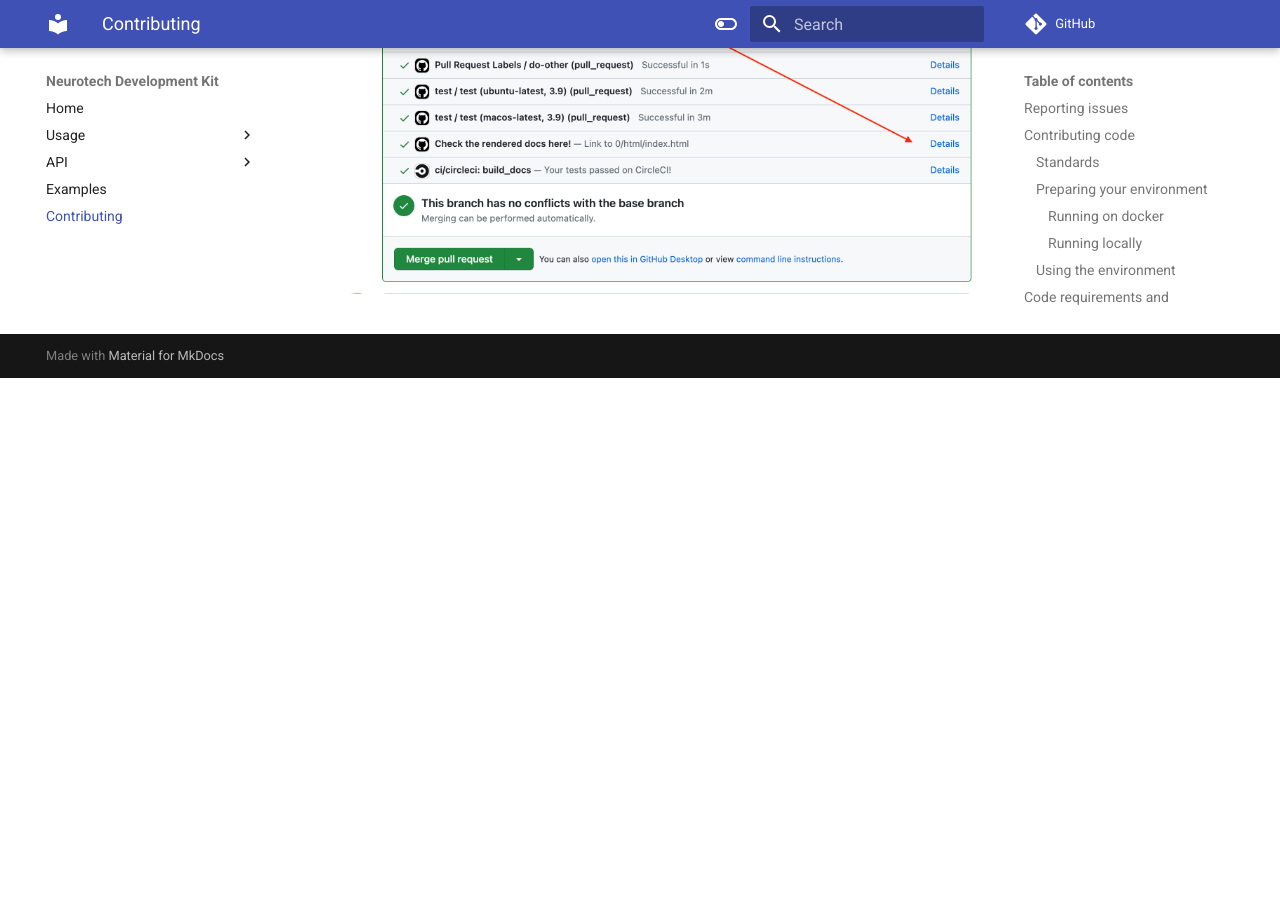
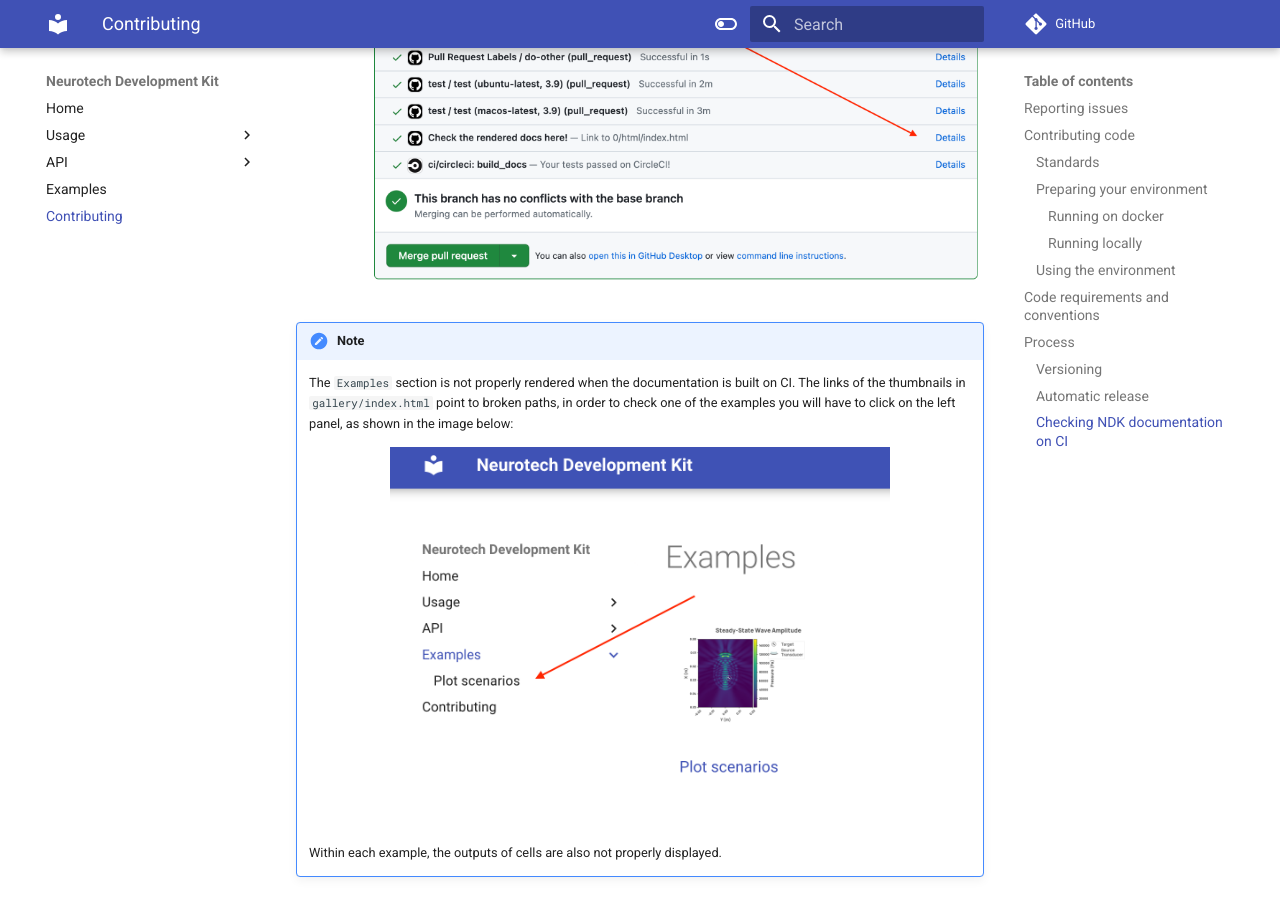
Before and after one commit to agencyenterprise/neurotechdevkit, an MkDocs documentation site: the page built from docs/contributing.md, in a window 1280 px wide and 900 px high, scrolled down 4408 px. Built offline with MkDocs 1.6.1 and Material for MkDocs 9.7.7, drawn with Linux system fonts in a browser that asks for light colours; comment, search, counter and statistics services are not loaded; before the commit the page ends 4786 px from its top, so only the background shows below that.

Commit message:
Using offline plugin of mkdocs

```diff
--- a/docs/contributing.md
+++ b/docs/contributing.md
@@ -166,5 +166,15 @@
 1. Scroll to the bottom of the page and click on the `Show all checks` link.
 1. Click on the details link of the `Check the rendered docs here!` job.
       <figure markdown>
-            ![circle-ci-rendered-docs](images/circle-ci-rendered-docs.png)
+            ![circle-ci-rendered-docs](images/circle-ci-rendered-docs.png){ width="800" }
       </figure>
+
+!!! note
+      The `Examples` section is not properly rendered when the documentation is built
+      on CI. The links of the thumbnails in `gallery/index.html` point to broken paths,
+      in order to check one of the examples you will have to click on the left panel,
+      as shown in the image below:
+      <figure markdown>
+            ![gallery-link](images/gallery-link.png){ width="500" }
+      </figure>
+      Within each example, the outputs of cells are also not properly displayed.
--- a/mkdocs.yml
+++ b/mkdocs.yml
@@ -1,11 +1,6 @@
 site_name: Neurotech Development Kit
 site_url: https://agencyenterprise.github.io/neurotechdevkit/
 repo_url: https://github.com/agencyenterprise/neurotechdevkit
-
-# The following setting allows us to navigate through the documentation
-# from the built docs, as mkdocs will not generate full path URLs by default.
-# More info on: https://www.mkdocs.org/user-guide/configuration/#use_directory_urls
-use_directory_urls: false
 
 theme:
   name: material
@@ -72,6 +67,11 @@
 
   - search
 
+  # The following plugin allows us to navigate through the documentation
+  # from the built docs, as mkdocs will not generate full path URLs by default.
+  - offline:
+      enabled: !ENV [OFFLINE, false]
+
   - mkdocstrings:
       default_handler: python
       handlers:
```
Also changed, not shown: docs/images/circle-ci-rendered-docs.png, docs/images/gallery-link.png (added), 1 other file.
